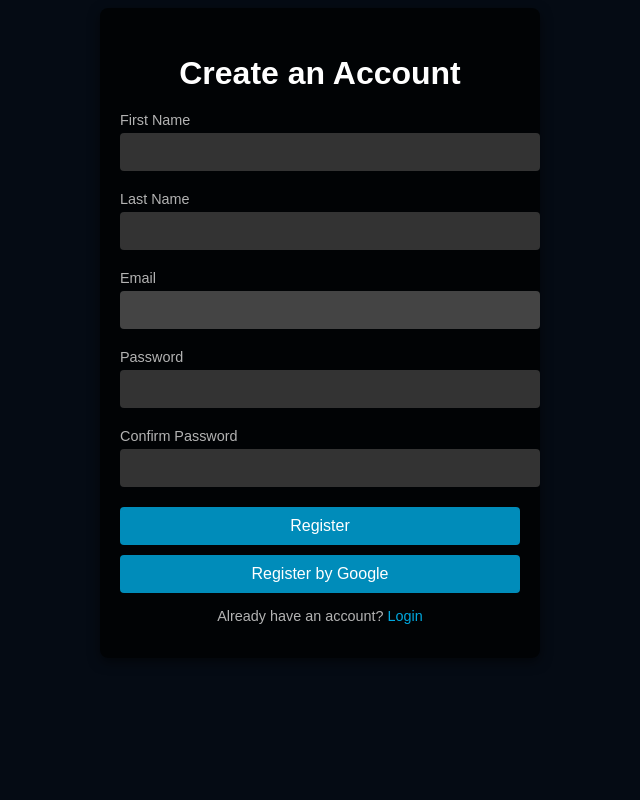
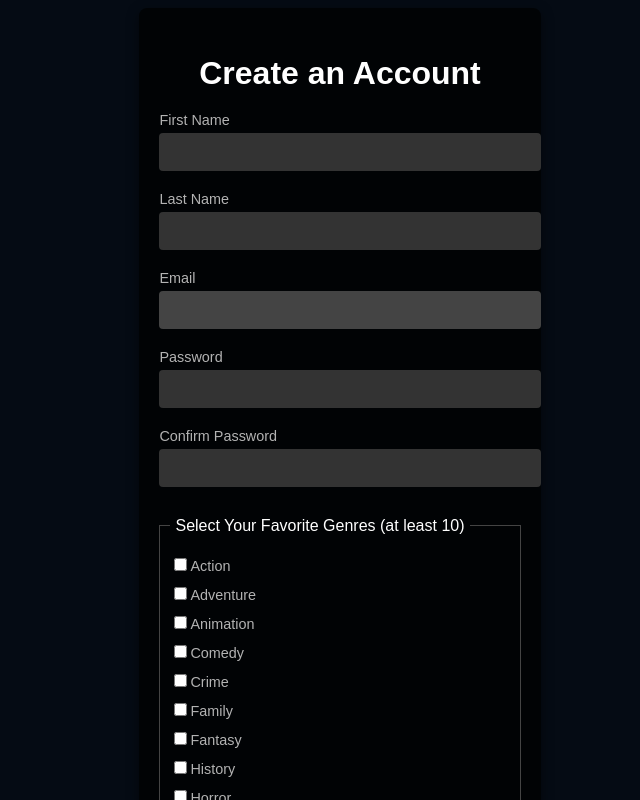
Before and after one commit to ErinaHehe/ics4u-summative, a React (Vite) app: page /register in a window 1280 px wide. Shown: the top 800 px of the page, without its empty margins (320-960 px from the left). Built offline with nearby package versions, Linux system fonts and the light colour scheme; no server answers.

Commit message:
added genres to index.jsx, added genres selection, tried displaying fav genres but didn't work

```diff
--- a/src/context/index.jsx
+++ b/src/context/index.jsx
@@ -10,6 +10,9 @@ export const StoreProvider = ({ children }) => {
   const [user, setUser] = useState(null);
   const [cart, setCart] = useState(Map());
   const [loading, setLoading] = useState(true);
+  const [genres, setGenres] = useState(null);
+  const [pastPurchases, setPastPurchases] = useState([]);
+
 
   useEffect(() => {
     onAuthStateChanged(auth, user => {
@@ -29,7 +32,7 @@ export const StoreProvider = ({ children }) => {
   }
 
   return (
-        <StoreContext.Provider value={{ user, setUser, cart, setCart }}>
+    <StoreContext.Provider value={{ user, setUser, cart, setCart, genres, setGenres, pastPurchases, setPastPurchases }}>
       {children}
     </StoreContext.Provider>
   );
--- a/src/views/MoviesView.jsx
+++ b/src/views/MoviesView.jsx
@@ -40,7 +40,6 @@ function MoviesView() {
     { genre: "Western", id: 37 },
   ];
 
-
     function handleGenreClick(id) {
       navigate(`/movies/genre/${id}`);
     }
@@ -49,9 +48,9 @@ function MoviesView() {
       <div className="app-container">
         <div className="header">
           <h1>{`Hello ${user.firstname}!`}</h1>
+          <button onClick={() => setting()} className="logout-button">Setting</button>
           <button onClick={() => logout()} className="logout-button">Logout</button>
           <button onClick={() => cart()} className="logout-button">Cart</button>
-        <button onClick={() => setting()} className="logout-button">Setting</button>
 
         </div>
         <div className="filter">
--- a/src/views/RegisterView.jsx
+++ b/src/views/RegisterView.jsx
@@ -11,8 +11,8 @@ function RegisterView() {
   const [email, setEmail] = useState("");
   const [password, setPassword] = useState("");
   const [confirmPassword, setConfirmPassword] = useState("");
-  // const [favGenres, setFavGenres] = useState("");
-  const { setUser } = useStoreContext();
+  const [selectedGenres, setSelectedGenres] = useState([]);
+  const { setUser, setGenres } = useStoreContext();
   const navigate = useNavigate();
 
   const genres = [
@@ -20,16 +20,29 @@ function RegisterView() {
     "History", "Horror", "Music", "Mystery", "Sci-Fi", "Thriller", "War", "Western"
   ];
 
+  const handleCheckboxChange = (e) => {
+    const { value, checked } = e.target;
+    setSelectedGenres((prev) =>
+      checked ? [...prev, value] : prev.filter((genre) => genre !== value)
+    );
+  };
+
   const registerByEmail = async (event) => {
     event.preventDefault();
+
+    if (selectedGenres.length < 10) {
+      alert("Please select at least 10 genres.");
+      return;
+    }
 
     try {
       const user = (await createUserWithEmailAndPassword(auth, email, password)).user;
       await updateProfile(user, { displayName: `${firstName} ${lastName}` });
       setUser(user);
+      setGenres(selectedGenres);
       navigate('/movies');
     } catch (error) {
-      //console.log(error);
+      console.log(error);
       console.log();
       alert("Error registering!");
     }
@@ -101,6 +114,23 @@ function RegisterView() {
             required
           />
 
+          <fieldset>
+            <legend>Select Your Favorite Genres (at least 10)</legend>
+            {genres.map((genre) => (
+              <div key={genre}>
+                <label>
+                  <input
+                    type="checkbox"
+                    value={genre}
+                    onChange={(e) => handleCheckboxChange(e)}
+                  />
+                  {genre}
+                </label>
+              </div>
+            ))}
+          </fieldset>
+
+
           <button type="submit" className="register-button">Register</button>
           <button onClick={() => registerByGoogle()} className="register-button">Register by Google</button>
         </form>
```
Lines whose indentation alone changed are shown as unchanged.
